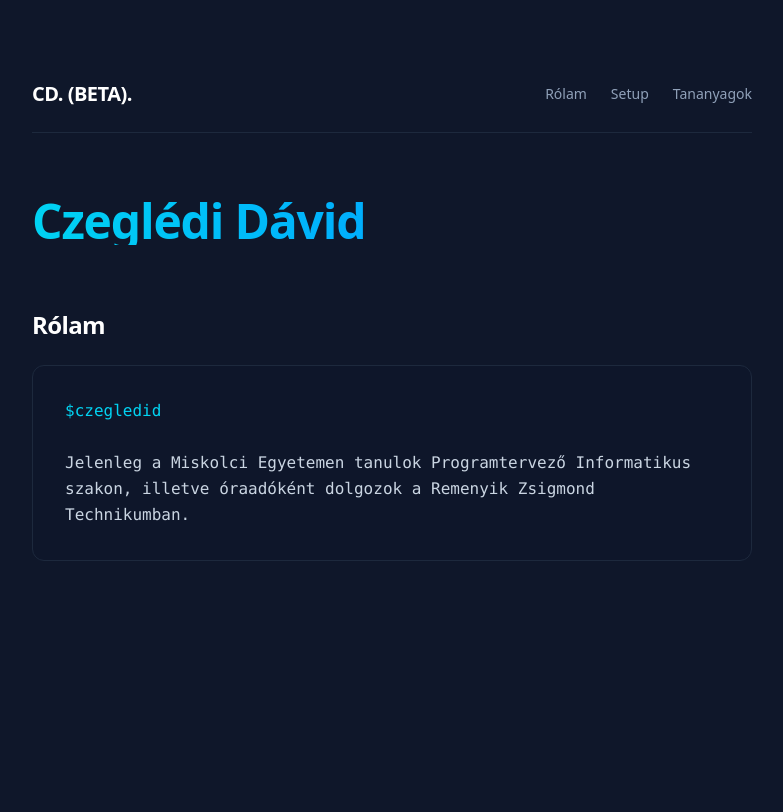
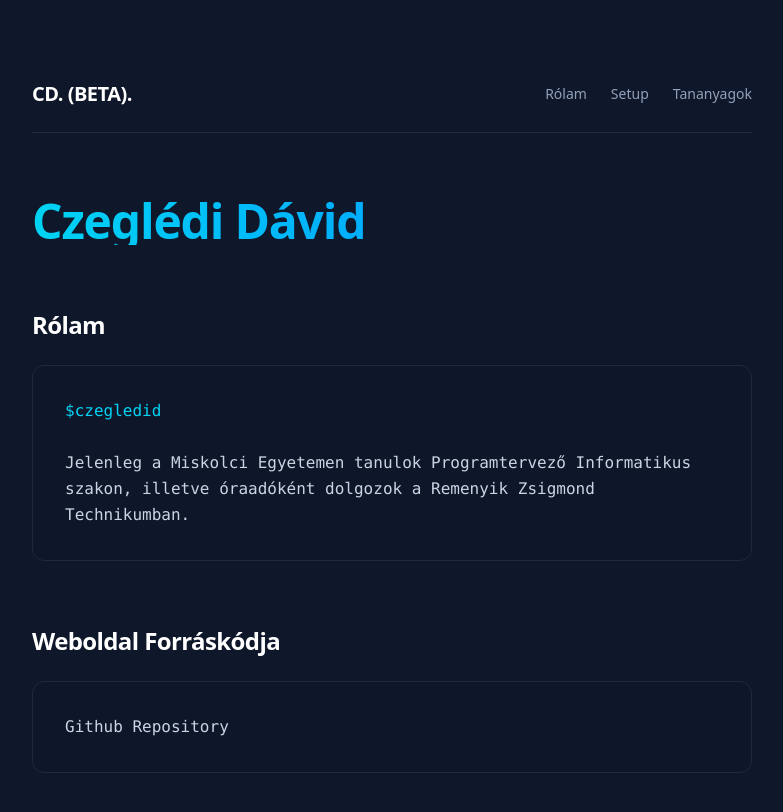
Before and after one commit to czegledi-david/czegledidavid.com_website, a Next.js app: page / in a window 1280 px wide. Shown: the top 812 px of the page, without its empty margins (248-1031 px from the left). Built offline with nearby package versions, Linux system fonts and the light colour scheme.

Commit message:
Add the source repo

```diff
--- a/src/app/page.tsx
+++ b/src/app/page.tsx
@@ -1,3 +1,5 @@
+import Link from "next/link";
+
 export default function Home() {
   return (
     <div className="space-y-16">
@@ -26,6 +28,16 @@ export default function Home() {
         </div>
       </section>
 
+      <section id="about" className="space-y-6 scroll-mt-24">
+        <h2 className="text-2xl font-bold text-white tracking-tight">Weboldal Forráskódja</h2>
+
+        <div className="p-8 bg-slate-900/50 border border-slate-800 rounded-xl font-mono text-slate-300 leading-relaxed">
+          <p>
+            <Link href="https://github.com/czegledi-david/czegledidavid.com_website" target='_blank' className="hover:text-cyan-400 transition-colors">Github Repository</Link>
+          </p>
+        </div>
+      </section>
+
     </div>
   );
 }
```
